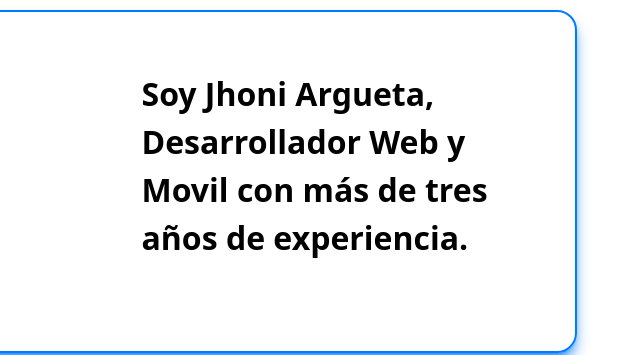
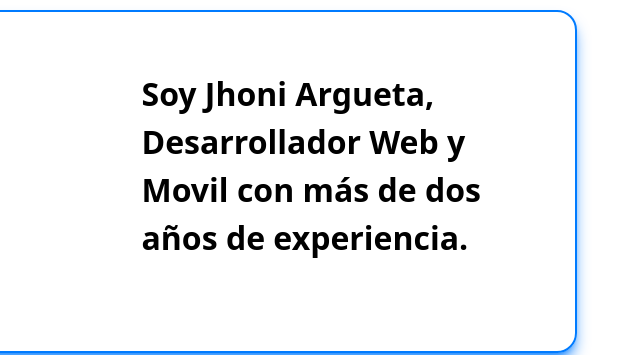
Before and after one commit to JhoniArguetaLemus/portfolio2025, a website: page index.html in a window 1280 px wide. Shown: the part 190-545 px from the top of the page, 575-1215 px from the left. Drawn offline with nearby package versions, Linux system fonts and the light colour scheme.

Commit message:
improves

```diff
--- a/index.html
+++ b/index.html
@@ -45,7 +45,7 @@
                 </div>
 
                 <div class=" description ">
-                    <p class=" w-[70%] mx-auto font-bold  lg:text-[2rem] pb-[30px] ">Soy Jhoni Argueta, Desarrollador Web y Movil con más de tres años de experiencia. </p>
+                    <p class=" w-[70%] mx-auto font-bold  lg:text-[2rem] pb-[30px] ">Soy Jhoni Argueta, Desarrollador Web y Movil con más de dos años de experiencia. </p>
                 </div>
 
             </div>
```
